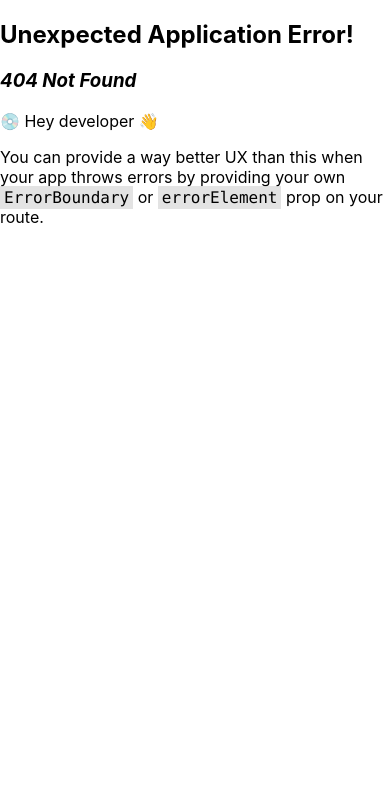
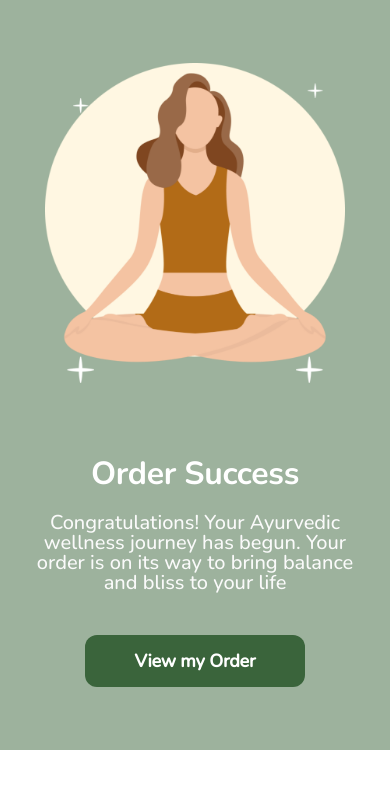
Before and after one commit to Mansi-Bhatnagar/amrutam-ecommerce, a React (Create React App) app: page /success in a window 390 px wide. Before the commit this address had no page. Shown: the top 788 px of the page. Built offline with nearby package versions, Linux system fonts and the light colour scheme.

Commit message:
Success Screen Added & Made Responsive

```diff
--- a/src/App.js
+++ b/src/App.js
@@ -3,6 +3,7 @@ import RootLayout from "./Screens/RootLayout";
 import Store from "./Screens/Store/Store";
 import ProductDetail from "./Screens/ProductDetail/ProductDetail";
 import Cart from "./Screens/Cart/Cart";
+import Success from "./Screens/Success/Success";
 
 const router = createBrowserRouter([
   {
@@ -12,6 +13,7 @@ const router = createBrowserRouter([
       { path: "", element: <Store /> },
       { path: "prodDetail", element: <ProductDetail /> },
       { path: "cart", element: <Cart /> },
+      { path: "success", element: <Success /> },
     ],
   },
 ]);
--- a/src/Components/Navbar/Navbar.js
+++ b/src/Components/Navbar/Navbar.js
@@ -23,7 +23,9 @@ const Navbar = () => {
 
     const isSmallScreen = window.innerWidth <= 500;
     setSize(
-      (location.pathname === "/prodDetail" || location.pathname === "/cart") &&
+      (location.pathname === "/prodDetail" ||
+        location.pathname === "/cart" ||
+        location.pathname === "/success") &&
         isSmallScreen
     );
     window.addEventListener("resize", handleResize);
--- a/src/Components/SimilarProducts/SimilarProducts.js
+++ b/src/Components/SimilarProducts/SimilarProducts.js
@@ -1,3 +1,5 @@
+import { useState, useEffect } from "react";
+import { useLocation } from "react-router-dom";
 import Product from "../Product/Product";
 import product1 from "../../Assets/Images/product1.png";
 import product2 from "../../Assets/Images/product2.png";
@@ -5,8 +7,30 @@ import product3 from "../../Assets/Images/product3.png";
 import classes from "./SimilarProducts.module.css";
 
 const SimilarProducts = () => {
+  const location = useLocation();
+
+  //States
+  const [size, setSize] = useState();
+
+  //Effects
+  useEffect(() => {
+    const handleResize = () => {
+      setSize(window.innerWidth <= 500);
+    };
+
+    const isSmallScreen = window.innerWidth <= 500;
+    setSize(location.pathname === "/success" && isSmallScreen);
+    window.addEventListener("resize", handleResize);
+
+    return () => {
+      window.removeEventListener("resize", handleResize);
+    };
+  }, [location]);
   return (
-    <div className={classes.similarProd}>
+    <div
+      className={classes.similarProd}
+      style={{ display: size ? "none" : "block" }}
+    >
       <h3>People also bought</h3>
       <div className={classes.prodContainer}>
         <Product
--- a/src/Screens/Cart/Cart.js
+++ b/src/Screens/Cart/Cart.js
@@ -1,4 +1,5 @@
 import { useEffect, useState } from "react";
+import { useNavigate } from "react-router-dom";
 import Header from "../../Components/Header/Header";
 import HomeAppContainer from "../../Components/HomeAppContainer/HomeAppContainer";
 import Footer from "../../Components/Footer/Footer";
@@ -7,6 +8,8 @@ import product1 from "../../Assets/Images/product1.png";
 import ruppee from "../../Assets/Images/ruppee.png";
 import classes from "./Cart.module.css";
 const Cart = () => {
+  const navigate = useNavigate();
+
   //States
   const [cartProducts, setCartProducts] = useState([]);
   const [totalAmount, setTotalAmount] = useState();
@@ -30,6 +33,9 @@ const Cart = () => {
 
       return temp;
     });
+  };
+  const successHandler = () => {
+    navigate("/success");
   };
 
   //Effects
@@ -173,7 +179,9 @@ const Cart = () => {
       </div>
       <div className={classes.line} />
       <h4 className={classes.total}>TOTAL AMOUNT : Rs {totalAmount + ".00"}</h4>
-      <button className={classes.proceed}>Proceed to checkout</button>
+      <button className={classes.proceed} onClick={successHandler}>
+        Proceed to checkout
+      </button>
       <SimilarProducts />
       <HomeAppContainer />
       <Footer />
--- a/src/Screens/Cart/Cart.module.css
+++ b/src/Screens/Cart/Cart.module.css
@@ -184,3 +184,8 @@
   margin-top: 43px;
   cursor: pointer;
 }
+@media (max-width: 1100px) {
+  .prodDesc div p {
+    width: 50%;
+  }
+}
--- /dev/null
+++ b/src/Screens/Success/Success.js
@@ -0,0 +1,26 @@
+import Footer from "../../Components/Footer/Footer";
+import HomeAppContainer from "../../Components/HomeAppContainer/HomeAppContainer";
+import SimilarProducts from "../../Components/SimilarProducts/SimilarProducts";
+import successLady1 from "../../Assets/Images/successLady1.png";
+import classes from "./Success.module.css";
+
+const Success = () => {
+  return (
+    <div className={classes.container}>
+      <div className={classes.success}>
+        <img src={successLady1} alt="lady" />
+        <h2>Order Success</h2>
+        <p>
+          Congratulations! Your Ayurvedic wellness journey has begun. Your order
+          is on its way to bring balance and bliss to your life
+        </p>
+        <button>View my Order</button>
+      </div>
+      <SimilarProducts />
+      <HomeAppContainer />
+      <Footer />
+    </div>
+  );
+};
+
+export default Success;
--- /dev/null
+++ b/src/Screens/Success/Success.module.css
@@ -0,0 +1,71 @@
+@font-face {
+  font-family: "NunitoBold";
+  src: url("../../Assets/Fonts/Nunito/static/Nunito-Bold.ttf");
+}
+@font-face {
+  font-family: "NunitoMedium";
+  src: url("../../Assets/Fonts/Nunito/static/Nunito-Medium.ttf");
+}
+.success {
+  background: #9db29d;
+  display: flex;
+  align-items: center;
+  justify-content: center;
+  position: relative;
+  flex-direction: column;
+}
+.success img {
+  margin-top: 63px;
+  width: 400px;
+  height: 420px;
+  margin-bottom: 70px;
+}
+.success h2 {
+  font-family: "NunitoBold";
+  font-size: 32px;
+  font-weight: 800;
+  line-height: 42px;
+  letter-spacing: -0.01em;
+  color: #ffffff;
+  margin: 0;
+  margin-bottom: 18px;
+}
+.success p {
+  font-family: "NunitoMedium", sans-serif;
+  font-size: 20px;
+  font-weight: 500;
+  line-height: 20px;
+  text-align: center;
+  color: #fafafa;
+  margin: 0;
+  width: 474px;
+}
+.success button {
+  padding: 16px 101px;
+  border-radius: 12px;
+  background: #3a643b;
+  font-family: "NunitoMedium", sans-serif;
+  font-size: 18px;
+  font-weight: 700;
+  line-height: 20px;
+  letter-spacing: -0.01em;
+  color: #ffffff;
+  margin-top: 42px;
+  margin-bottom: 63px;
+  border: none;
+  outline: none;
+}
+@media (max-width: 500px) {
+  .success p {
+    width: calc(100% - 40px);
+    margin-left: 20px;
+    margin-right: 20px;
+  }
+  .success img {
+    width: 300px;
+    height: 320px;
+  }
+  .success button {
+    padding: 16px 50px;
+  }
+}
```
Also changed, not shown: src/Assets/Images/successLady1.png (added).
